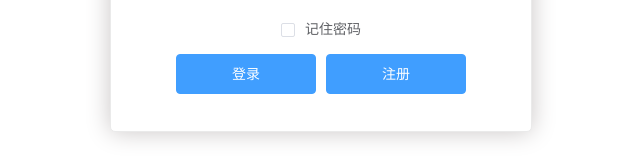
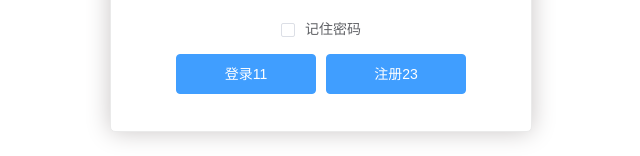
Before and after one commit to Smart-Kindergarten/vue, a Vue app: page / in a window 1280 px wide. Shown: the part 264-420 px from the top of the page, without its empty margins (319-959 px from the left). Built offline with nearby package versions, Linux system fonts and the light colour scheme.

Commit message:
动态菜单 3.0 郑伟

```diff
--- a/src/App.vue
+++ b/src/App.vue
@@ -11,7 +11,7 @@
   import Login from './components/view/Login'
 export default {
   name: 'App',
-  components:{dududu: dududu,Index : Index,Login : Login},
+  // components:{dududu: dududu,Index : Index,Login : Login},
 }
 </script>
 
--- a/src/components/view/Index.vue
+++ b/src/components/view/Index.vue
@@ -3,9 +3,7 @@
 <!--      -->
       <div>
 
-<!--        子组件:-->
-<!--        <span>{{inputName}}</span>-->
-        {{User}}
+<!--        {{User}}-->
         <el-row :gutter="20">
           <el-col :span="6"><div class="grid-content bg-purple">
             <el-menu
@@ -14,7 +12,7 @@
               class="el-menu-vertical-demo"
               @open="handleOpen"
               @close="handleClose">
-              <el-submenu index="index" v-for="(item,index) in menuData" :key="item.index">
+              <el-submenu index="index" v-for="(item,index) in menuData" :key="item.mepid">
                 <template slot="title">
                   <i class="el-icon-location"></i>
                   <span>{{item.mename}}</span>
--- a/src/components/view/Login.vue
+++ b/src/components/view/Login.vue
@@ -27,22 +27,18 @@
         </el-checkbox>
         <el-form-item style="width:100%;">
           <el-button type="primary" style="width:40%;"
-                     @click.prevent="handleLogin">登录
+                     @click.prevent="handleLogin">登录11
           </el-button>
           <el-button type="primary" @click="handleRegister" style="width:40%;"
-          >注册
+          >注册23
           </el-button>
         </el-form-item>
       </el-form>
       <!--    <router-view></router-view>-->
     </div>
 
-<!--    父组件:-->
-<!--    <input type="text" v-model="name">-->
     <br>
     <br>
-<!--    &lt;!&ndash; 引入子组件 &ndash;&gt;-->
-<!--    <child :inputName="name"></child>-->
 
   </div>
 </template>
@@ -58,8 +54,7 @@
     data () {
       return {
           username: '',
-          password: '',
-
+          password: ''
       }
     },
     methods: {
@@ -78,11 +73,10 @@
            params:{
              uaccount:this.username,
              upwd:this.password,
-             user:null
+
            },
           }).then(response=>{
             console.log(response.data[0].uaccount)
-
            this.$router.push({
              name:'Index',
              params:{Userid:response.data[0].uaccount}
--- a/src/components/view/Menu.vue
+++ b/src/components/view/Menu.vue
@@ -14,6 +14,7 @@
          return this.$route.params.cid;
       },
       data () {
+
         return {}
       },
       // props: ["msg"],
```
Also changed, not shown: package.json (+6 -1 lines).
